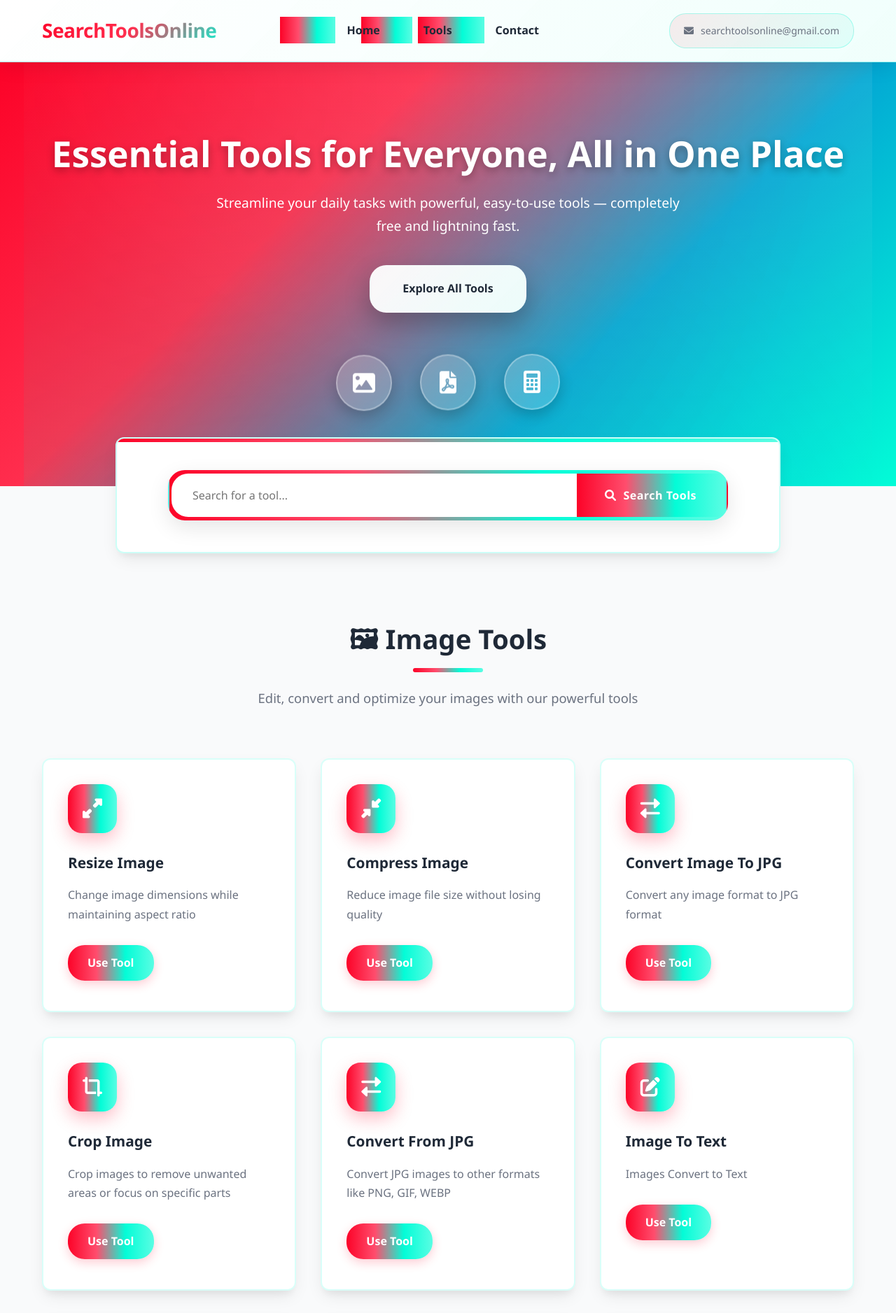
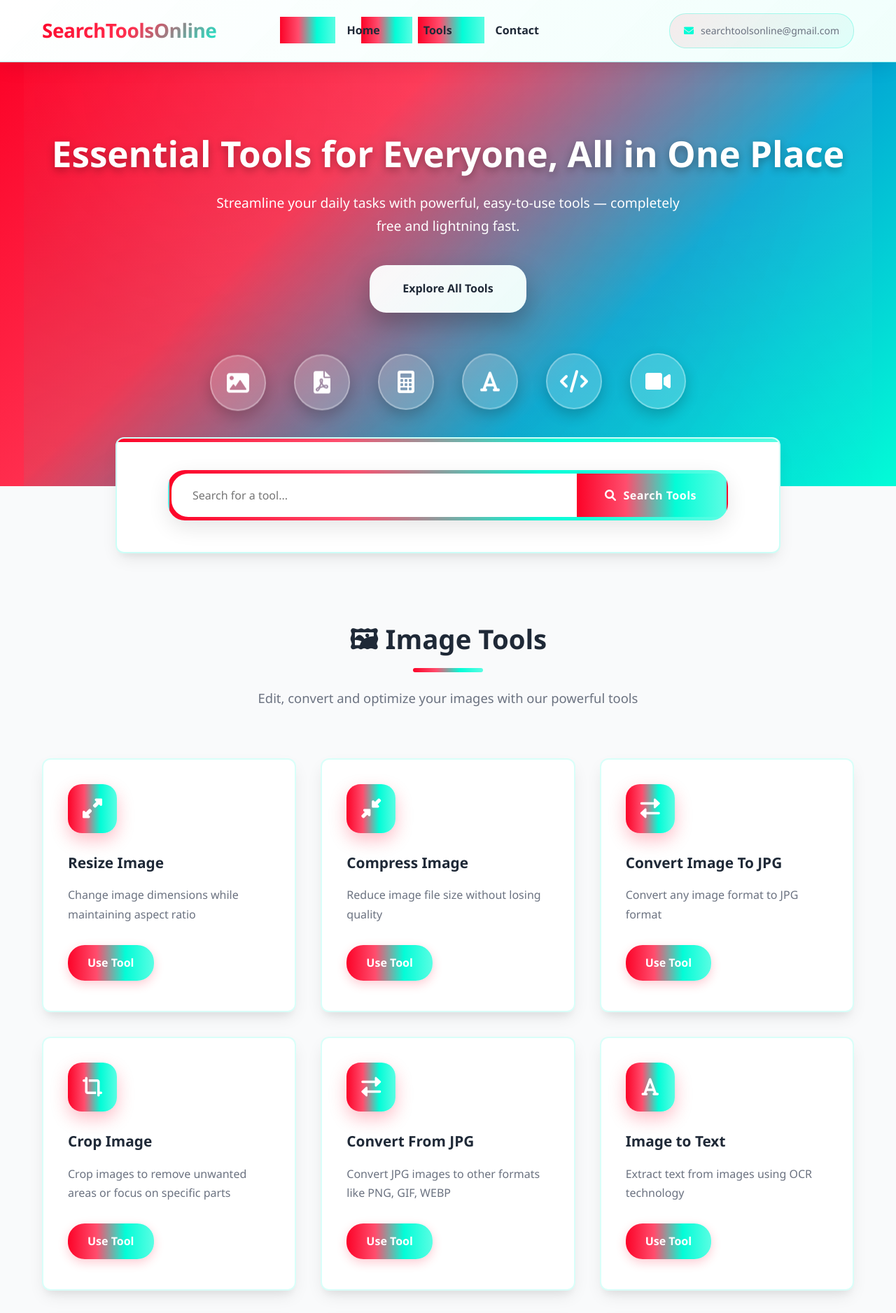
Before and after one commit to searchtoolsonline/searchtools-online, a plain HTML site: page index.html in a window 1280 px wide. Shown: the top 1877 px of the page at 70% size. Drawn offline with Linux system fonts and the light colour scheme.

Commit message:
Update index.html

```diff
--- a/index.html
+++ b/index.html
@@ -1,6 +1,3 @@
-
-
-
 <!DOCTYPE html>
 <html lang="en">
 <head>
@@ -11,10 +8,18 @@
     <style>
         :root {
             /* Stylish Red shades */
---red: #fc0328;
---cyan: #03fcd7;
---bg: #0b0b0b;
-
+            --red-primary: #fc0328;
+            --red-light: #ff4d6d;
+            --red-dark: #c00220;
+            --red-very-light: #fff0f3;
+            --red-gradient: linear-gradient(135deg, #fc0328, #ff4d6d);
+
+            /* Stylish Cyan shades */
+            --cyan-primary: #03fcd7;
+            --cyan-light: #5afde3;
+            --cyan-dark: #00d0b0;
+            --cyan-very-light: #f0fffc;
+            --cyan-gradient: linear-gradient(135deg, #03fcd7, #5afde3);
 
             /* Stylish Mixed gradients - Creative blending without percentages */
             --mixed-gradient-elegant: linear-gradient(135deg, #fc0328, #ff2e4e, #03a8d4, #03fcd7);
@@ -942,8 +947,16 @@
                 <div class="tool-icon">
                     <i class="fas fa-calculator"></i>
                 </div>
-
-
+                <div class="tool-icon">
+                    <i class="fas fa-font"></i>
+                </div>
+                <div class="tool-icon">
+                    <i class="fas fa-code"></i>
+                </div>
+                <div class="tool-icon">
+                    <i class="fas fa-video"></i>
+                </div>
+            </div>
         </div>
     </section>
 
@@ -978,7 +991,7 @@
                     </div>
                     <h3>Resize Image</h3>
                     <p>Change image dimensions while maintaining aspect ratio</p>
-                    <a href="Resize-image.html" class="tool-button">Use Tool</a>
+                    <a href="#" class="tool-button">Use Tool</a>
                 </div>
 
                 <div class="tool-card">
@@ -987,7 +1000,7 @@
                     </div>
                     <h3>Compress Image</h3>
                     <p>Reduce image file size without losing quality</p>
-                    <a href="Compress-image.html" class="tool-button">Use Tool</a>
+                    <a href="#" class="tool-button">Use Tool</a>
                 </div>
 
                 <div class="tool-card">
@@ -996,7 +1009,7 @@
                     </div>
                     <h3>Convert Image To JPG</h3>
                     <p>Convert any image format to JPG format</p>
-                    <a href="Convert-Image-To-JPG.html" class="tool-button">Use Tool</a>
+                    <a href="#" class="tool-button">Use Tool</a>
                 </div>
 
                 <div class="tool-card">
@@ -1005,7 +1018,7 @@
                     </div>
                     <h3>Crop Image</h3>
                     <p>Crop images to remove unwanted areas or focus on specific parts</p>
-                    <a href="Crop-Image.html" class="tool-button">Use Tool</a>
+                    <a href="#" class="tool-button">Use Tool</a>
                 </div>
 
                 <div class="tool-card">
@@ -1014,16 +1027,17 @@
                     </div>
                     <h3>Convert From JPG</h3>
                     <p>Convert JPG images to other formats like PNG, GIF, WEBP</p>
-                    <a href="Convert-From-Jpg.html" class="tool-button">Use Tool</a>
-                </div>
-
-                <div class="tool-card">
-                    <div class="tool-icon-container">
-                        <i class="fas fa-edit"></i>
-                    </div>
-                    <h3>Image To Text</h3>
-                    <p>Images Convert to Text</p>
-                    <a href="Image-to-text.html" class="tool-button">Use Tool</a>
+                    <a href="#" class="tool-button">Use Tool</a>
+                </div>
+
+                <!-- Changed: Image Editor to Image to Text -->
+                <div class="tool-card">
+                    <div class="tool-icon-container">
+                        <i class="fas fa-font"></i>
+                    </div>
+                    <h3>Image to Text</h3>
+                    <p>Extract text from images using OCR technology</p>
+                    <a href="#" class="tool-button">Use Tool</a>
                 </div>
 
                 <div class="tool-card">
@@ -1577,4 +1591,4 @@
         document.head.appendChild(styleSheet);
     </script>
 </body>
-</html>
+                    </html>
```
